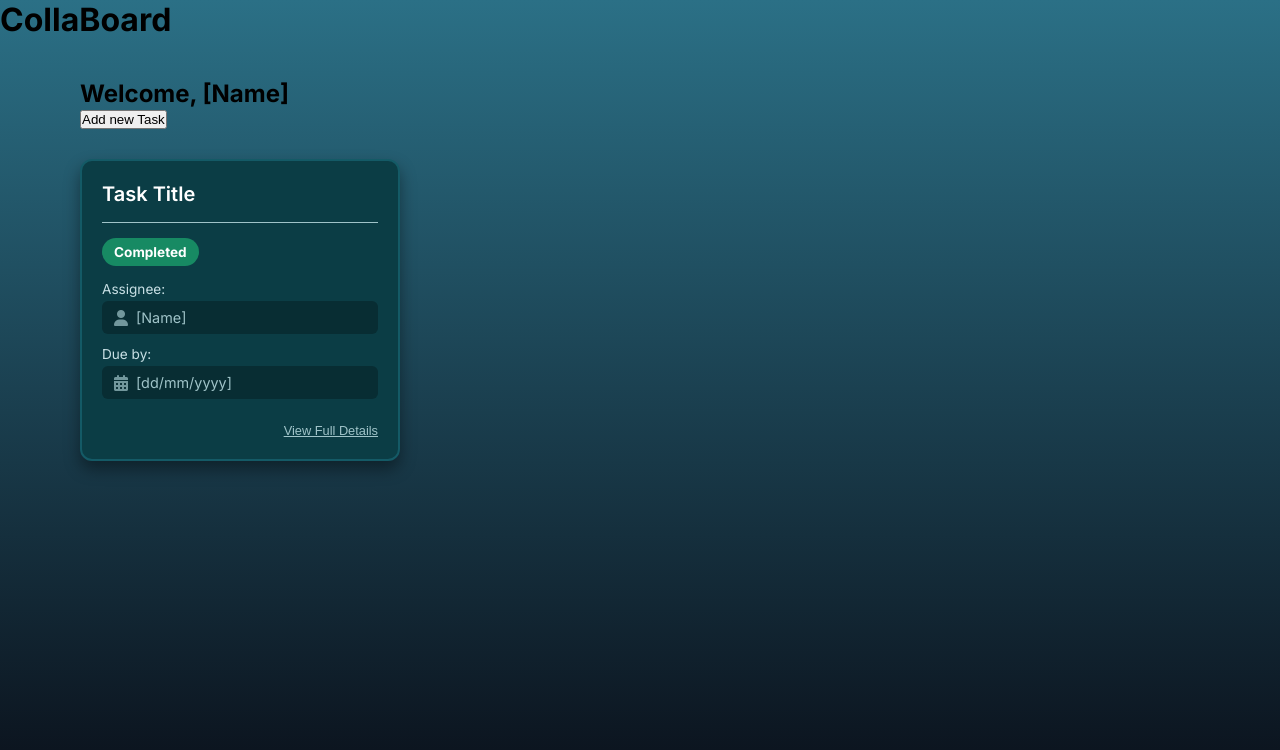
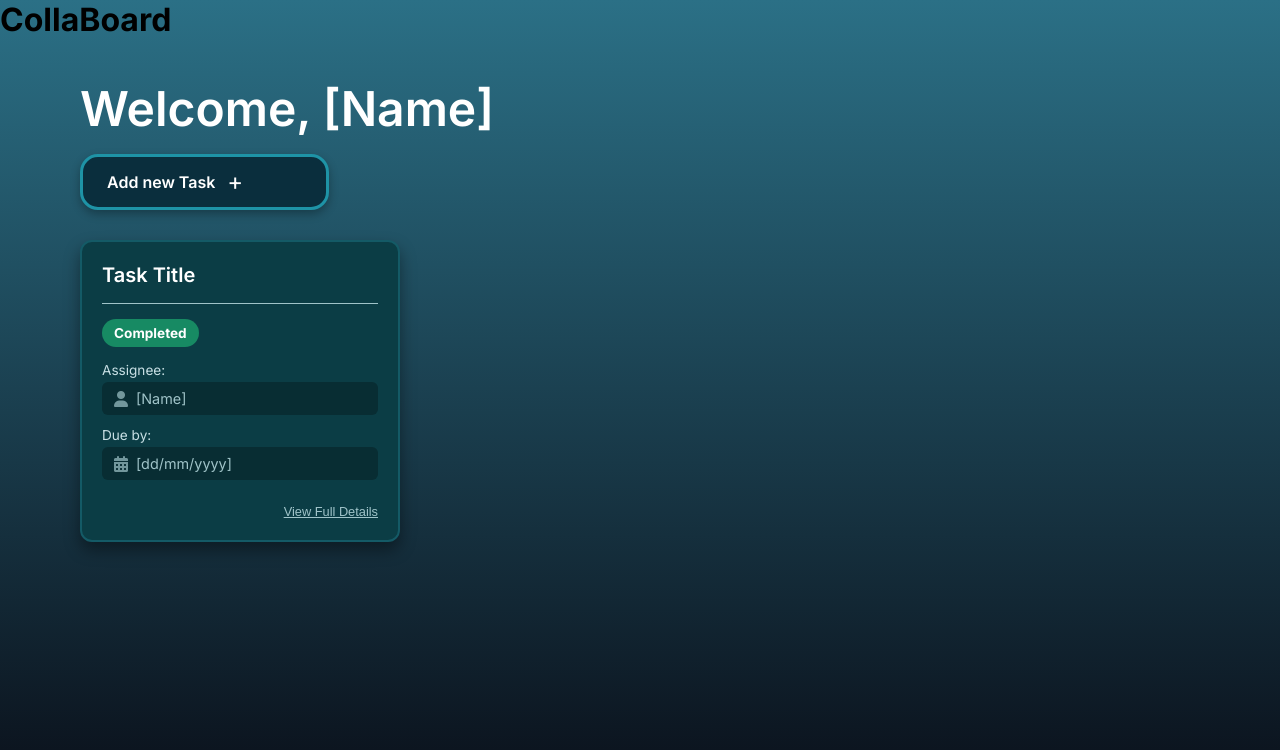
Before and after one commit to Yocode5/CollaBoard_Project, a React (Vite) app: page / in a window 1280 px wide. Shown: the top 750 px of the page. Built offline with nearby package versions, Linux system fonts and the light colour scheme.

Commit message:
Finalize WelcomeSection component layout and styling matching Figma

```diff
--- a/src/components/WelcomeSection/WelcomeSection.jsx
+++ b/src/components/WelcomeSection/WelcomeSection.jsx
@@ -1,8 +1,44 @@
-export default function WelcomeSection() {
-    return (
-        <section>
-            <h2>Welcome, [Name]</h2>
-            <button>Add new Task</button>
-        </section>
-    );
+export default function WelcomeSection({ userName = "[Name]" }) {
+  return (
+    <div style={{ display: "flex", flexDirection: "column", gap: "16px", alignItems: "flex-start" }}>
+
+      <h2 style={{ color: "#FFFFFF", fontSize: "48px", fontWeight: "600", margin: 0, fontFamily: "'Inter', sans-serif" }}>
+        Welcome, {userName}
+      </h2>
+
+      <button
+        style={{
+          width: "249px",
+          height: "56px",
+          backgroundColor: "#0A2E3D",
+          color: "#FFFFFF",
+          border: "3px solid #1E93A6",
+          borderRadius: "18px",
+          fontSize: "1rem",
+          fontWeight: "600",
+          fontFamily: "'Inter', sans-serif",
+          cursor: "pointer",
+          display: "flex",
+          alignItems: "center",
+          justifyContent: "flex-start",
+          paddingLeft: "24px",
+          gap: "12px",
+          boxShadow: "0 4px 10px rgba(0, 0, 0, 0.3)",
+          transition: "background-color 0.2s ease, border-color 0.2s ease"
+        }}
+        onMouseEnter={(e) => {
+          e.currentTarget.style.backgroundColor = "#0d3a4c";
+          e.currentTarget.style.borderColor = "#22b2c7";
+        }}
+        onMouseLeave={(e) => {
+          e.currentTarget.style.backgroundColor = "#0A2E3D";
+          e.currentTarget.style.borderColor = "#1E93A6";
+        }}
+      >
+        <span>Add new Task</span>
+        <span style={{ fontSize: "1.5rem", fontWeight: "300", lineHeight: "1" }}>+</span>
+      </button>
+
+    </div>
+  );
 }
```
